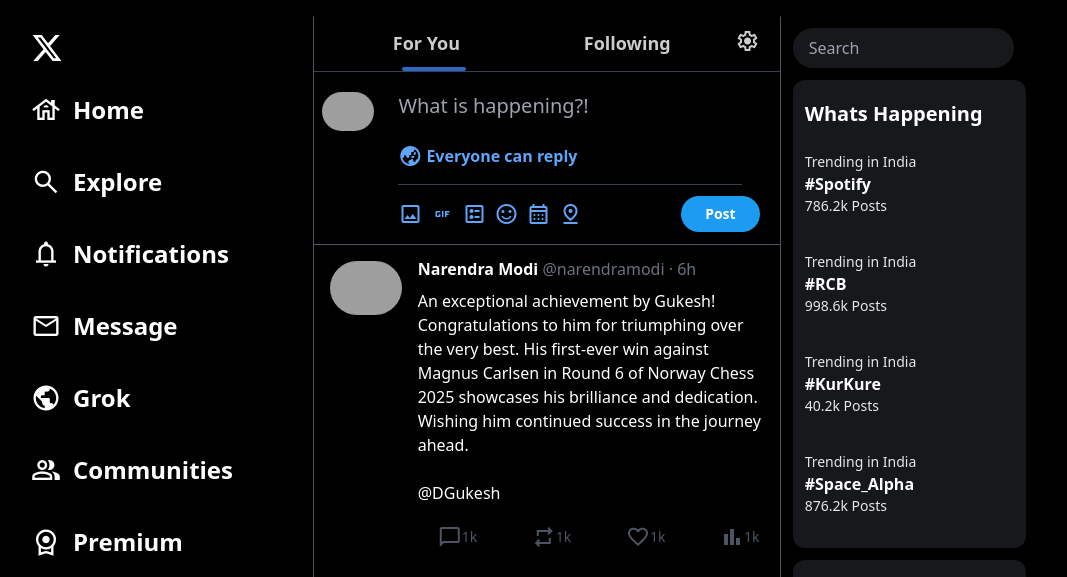
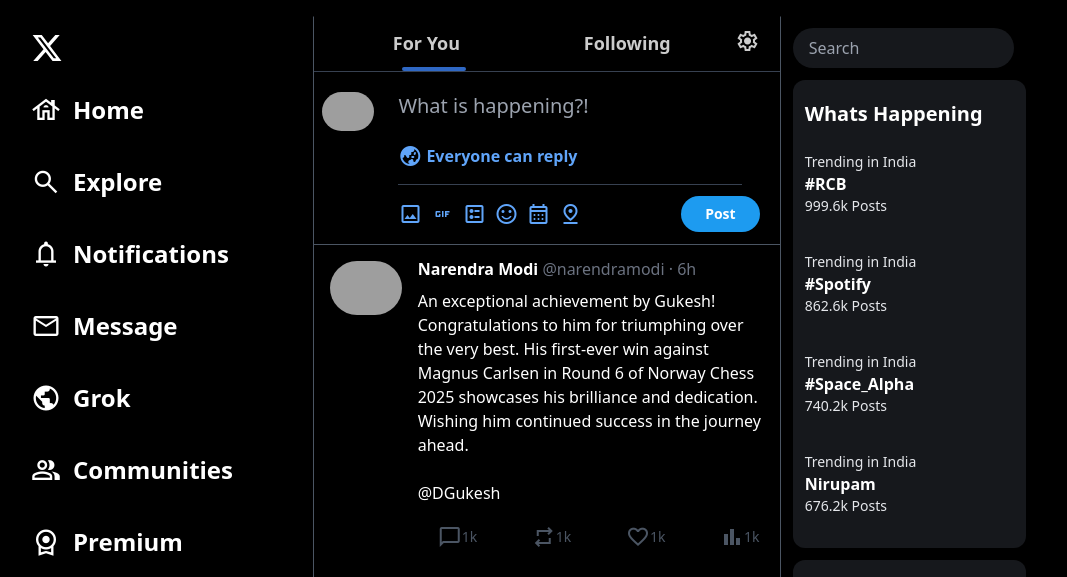
Before and after one commit to nirupam2602/X-Clone, a website built with Vite: page index.html in a window 1280 px wide. Shown: the top 577 px of the page, without its empty margins (33-1100 px from the left). Built offline with nearby package versions, Linux system fonts and the light colour scheme; grey boxes are pictures that could not be loaded; files whose address does not match are found by name.

Commit message:
data edit

```diff
--- a/index.html
+++ b/index.html
@@ -374,26 +374,26 @@
                 <h1 class="text-xl font-bold px-3">Whats Happening</h1>
                 <div class="item p-3 hover:bg-gray-800 cursor-pointer px-3">
                     <div class="text-sm text-gray-200">Trending in India</div>
-                    <div class="font-bold">#Spotify</div>
-                    <div class="text-sm text-gray-200">786.2k Posts</div>
+                    <div class="font-bold">#RCB</div>
+                    <div class="text-sm text-gray-200">999.6k Posts</div>
                 </div>
 
                 <div class="item p-3 hover:bg-gray-800 cursor-pointer px-3">
                     <div class="text-sm text-gray-200">Trending in India</div>
-                    <div class="font-bold">#RCB</div>
-                    <div class="text-sm text-gray-200">998.6k Posts</div>
-                </div>
-
-                <div class="item p-3 hover:bg-gray-800 cursor-pointer px-3">
-                    <div class="text-sm text-gray-200">Trending in India</div>
-                    <div class="font-bold">#KurKure</div>
-                    <div class="text-sm text-gray-200">40.2k Posts</div>
+                    <div class="font-bold">#Spotify</div>
+                    <div class="text-sm text-gray-200">862.6k Posts</div>
                 </div>
 
                 <div class="item p-3 hover:bg-gray-800 cursor-pointer px-3">
                     <div class="text-sm text-gray-200">Trending in India</div>
                     <div class="font-bold">#Space_Alpha</div>
-                    <div class="text-sm text-gray-200">876.2k Posts</div>
+                    <div class="text-sm text-gray-200">740.2k Posts</div>
+                </div>
+
+                <div class="item p-3 hover:bg-gray-800 cursor-pointer px-3">
+                    <div class="text-sm text-gray-200">Trending in India</div>
+                    <div class="font-bold">Nirupam</div>
+                    <div class="text-sm text-gray-200">676.2k Posts</div>
                 </div>
 
 
```
